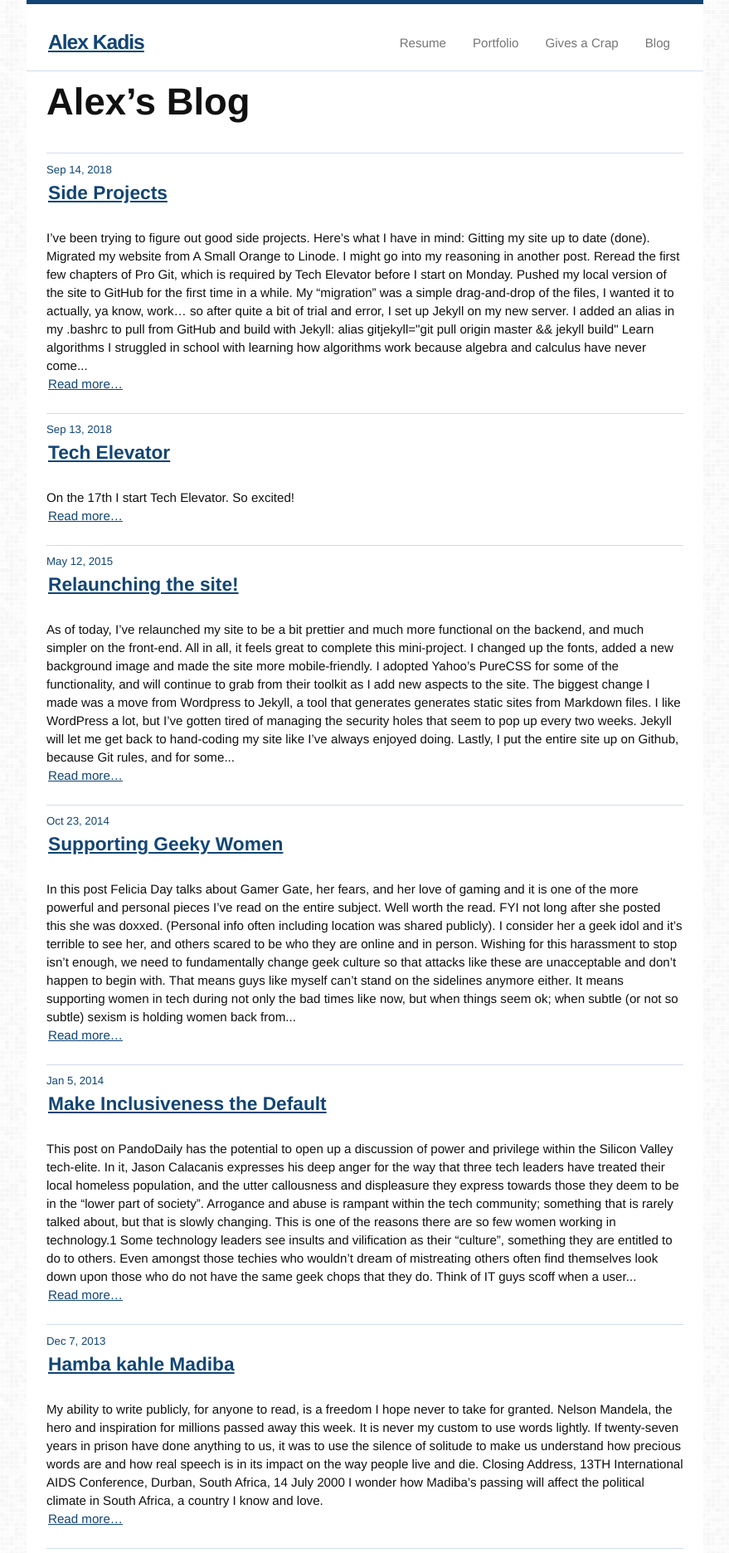
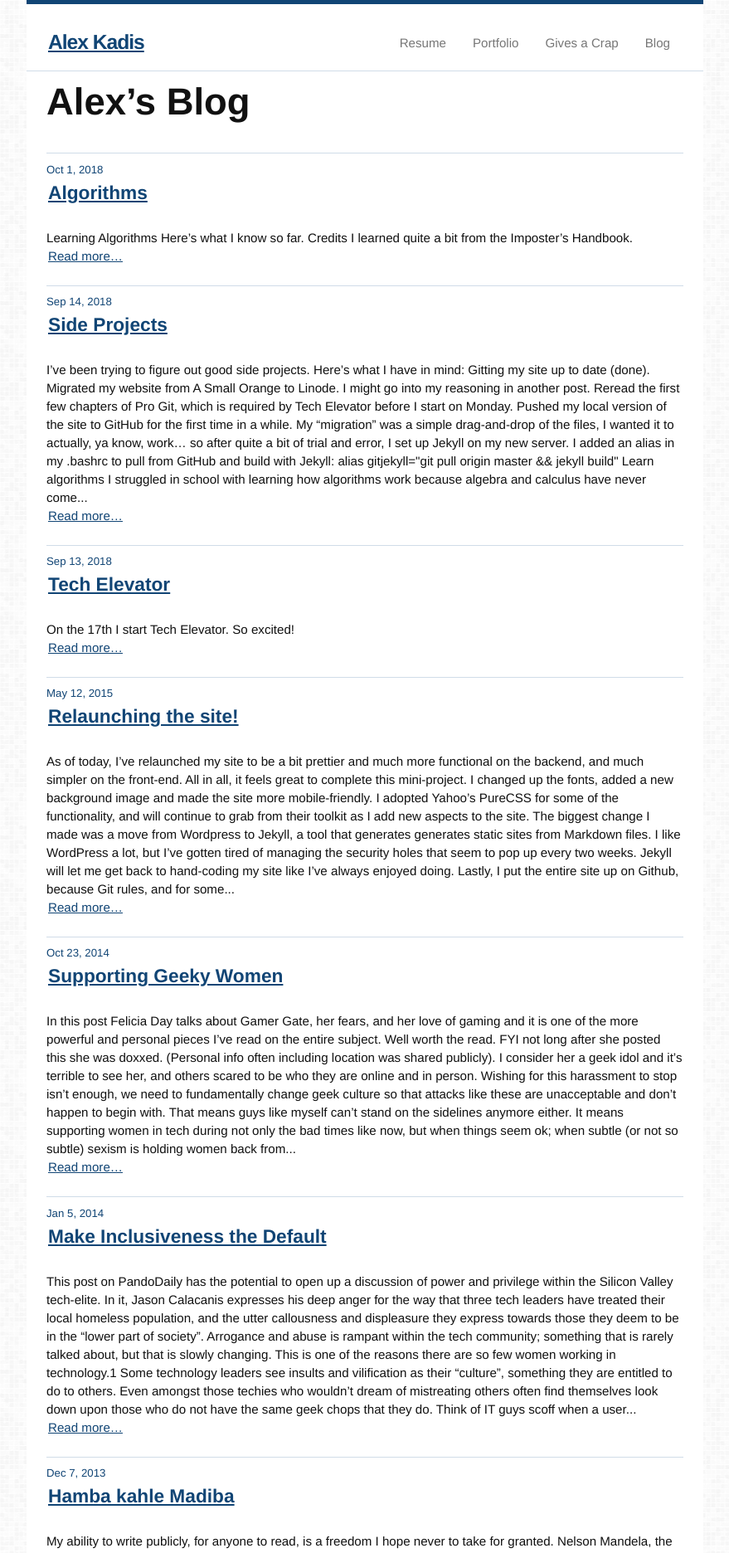
Before and after one commit to alexkadis/alexkadis-com, a Jekyll site: the page built from blog/blog.html, in a window 1280 px wide. Shown: the top 1872 px of the page at 83% size, without its empty margins (200-1079 px from the left). Built offline with Jekyll 4.4.1, drawn with Linux system fonts in a browser that asks for light colours; some web fonts are replaced.

Commit message:
draft post

```diff
--- /dev/null
+++ b/_posts/2018-10-01-algorithms.md
@@ -0,0 +1,21 @@
+---
+title: Algorithms
+author: Alex
+layout: post
+permalink: /blog/2018/10/algorithms/
+categories:
+  - Coding
+tags:
+  - Coding
+---
+# Learning Algorithms
+Here's what I know so far.
+
+<img alt="grey cat in a box" src="/inc/img/2018/10/cat-in-a-box.png" class="box cat-box" style="background-color: #fcfcfc;" />
+<img alt="closed box" src="/inc/img/2018/10/closed-box.png" class="box closed-box" style="background-color: #fcfcfc;" />
+
+
+
+
+# Credits
+I learned quite a bit from the [Imposter's Handbook](https://bigmachine.io/products/the-imposters-handbook/).
--- a/_sass/_base.scss
+++ b/_sass/_base.scss
@@ -210,3 +210,11 @@ pre {
 		}
 	}
 }
+
+
+/**
+ * Cats in Boxes
+ */
+img.box {
+	width: 100px;
+}
```
Also changed, not shown: inc/img/2018/10/cat-in-a-box.png (added), inc/img/2018/10/closed-box.png (added).
